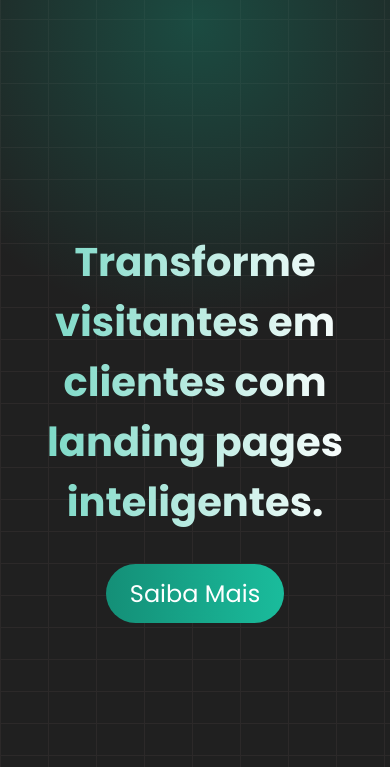
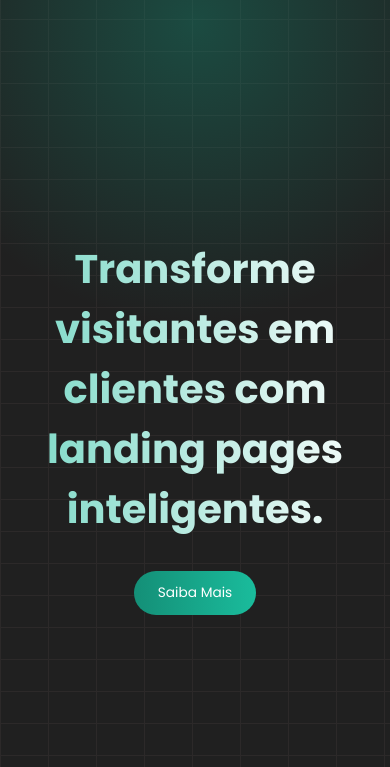
Before and after one commit to devluizmarcolino/Codexa, a plain HTML site: page index.html in a window 390 px wide. Shown: the part 77-844 px from the top of the page. Drawn offline with nearby package versions, Linux system fonts and the light colour scheme.

Commit message:
feat: alteração no padding do home

```diff
--- a/src/css/global.css
+++ b/src/css/global.css
@@ -23,7 +23,7 @@
 }
 
 .custom-container {
-  position: fixed; /* Alterado de absolute para fixed */
+  position: fixed;
   top: 0;
   right: 0;
   bottom: 0;
@@ -111,7 +111,7 @@ nav a i {
     justify-content: center;
     align-items: center;
     text-align: center;
-    padding: 0 2rem;
+    /* padding: 2rem; */
     color: #fff;
     height: 100vh;
 }
@@ -190,7 +190,7 @@ nav a i {
     }
 
     #learn-more-btn {
-        font-size: 1.5rem;
+        font-size: 0.8567rem;
     }
 }
 
```
